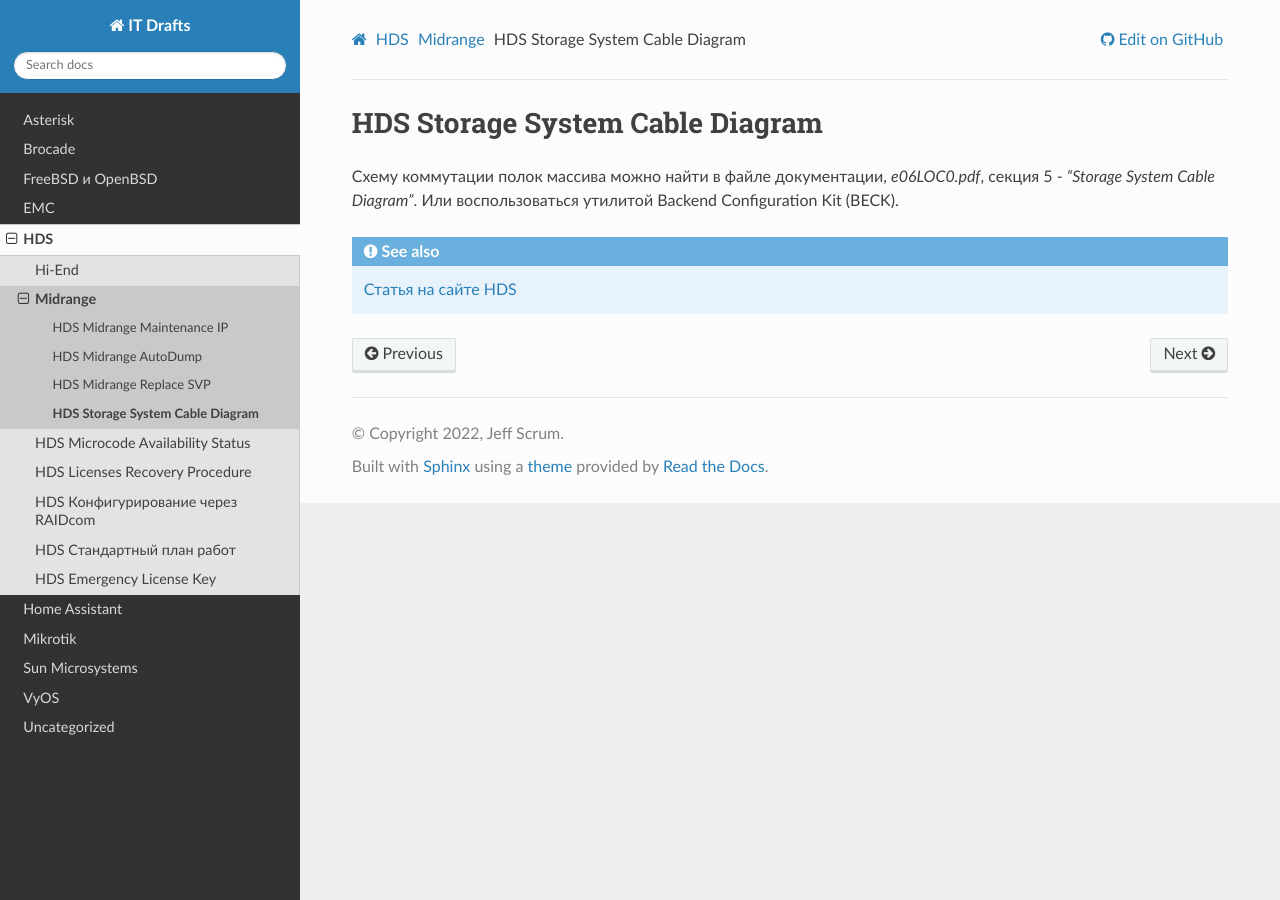
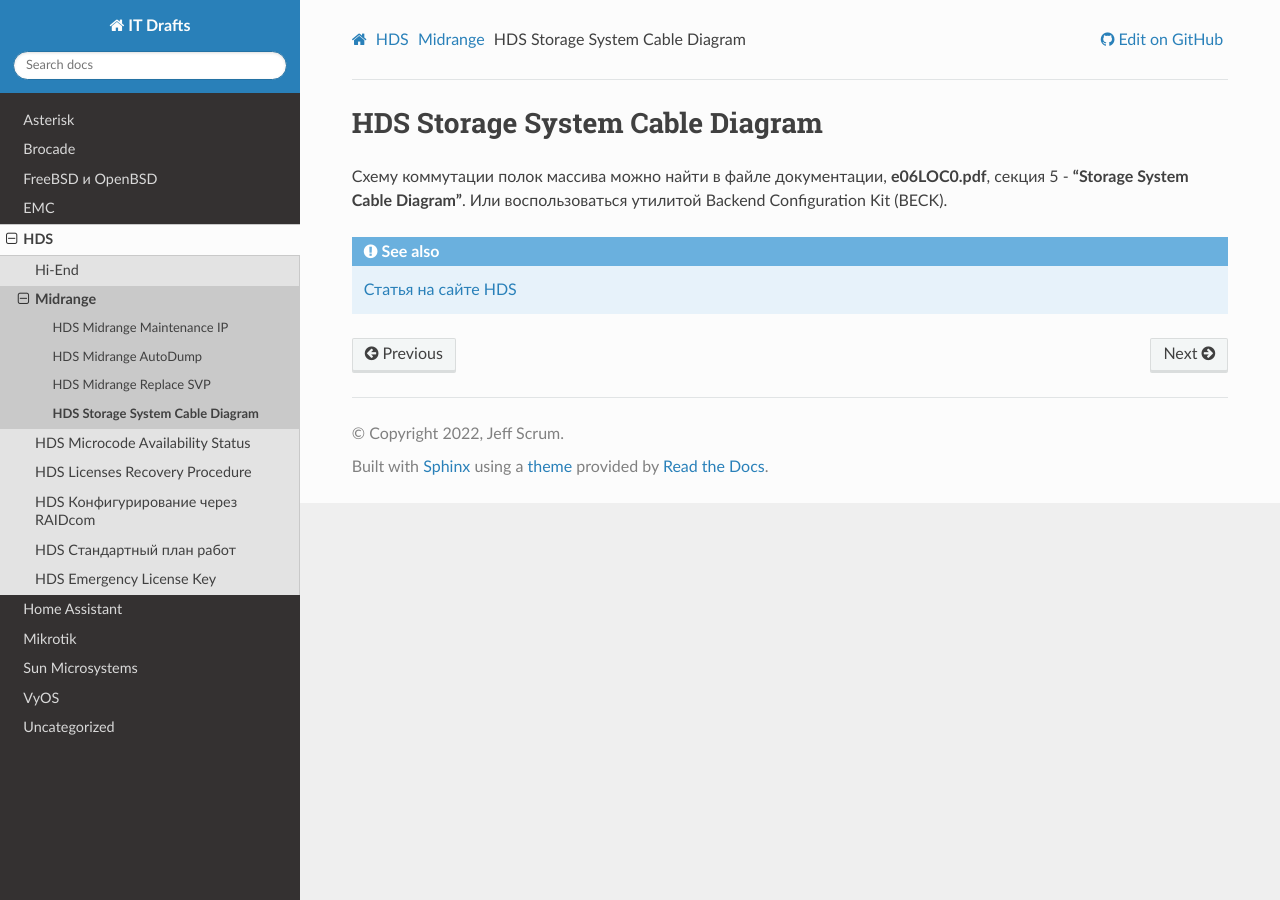
Before and after one commit to jeffscrum/jeffscrum.github.io, a Sphinx documentation site: the page built from source/hds/midrange/hds-midrange-backend-cable-wiring-diagram.rst, in a window 1280 px wide. Built offline with Sphinx 7.4.7 and the Read the Docs theme 2.0.0, drawn with Linux system fonts in a browser that asks for light colours.

```diff
--- a/source/hds/midrange/hds-midrange-backend-cable-wiring-diagram.rst
+++ b/source/hds/midrange/hds-midrange-backend-cable-wiring-diagram.rst
@@ -5,7 +5,7 @@
 HDS Storage System Cable Diagram
 ================================
 
-Схему коммутации полок массива можно найти в файле документации, *e06LOC0.pdf*, секция 5 - *"Storage System Cable Diagram"*. Или воспользоваться утилитой Backend Configuration Kit (BECK).
+Схему коммутации полок массива можно найти в файле документации, **e06LOC0.pdf**, секция 5 - **"Storage System Cable Diagram"**. Или воспользоваться утилитой Backend Configuration Kit (BECK).
 
 .. seealso::
 
```
